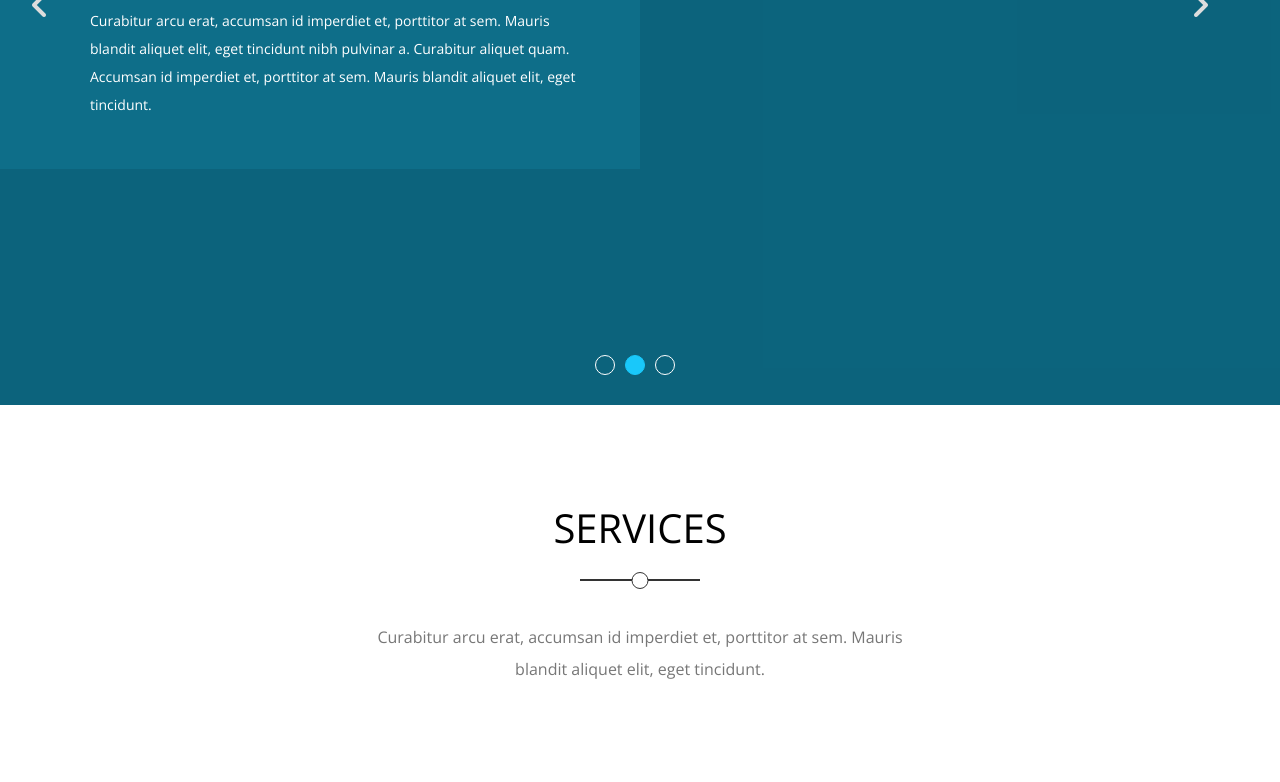
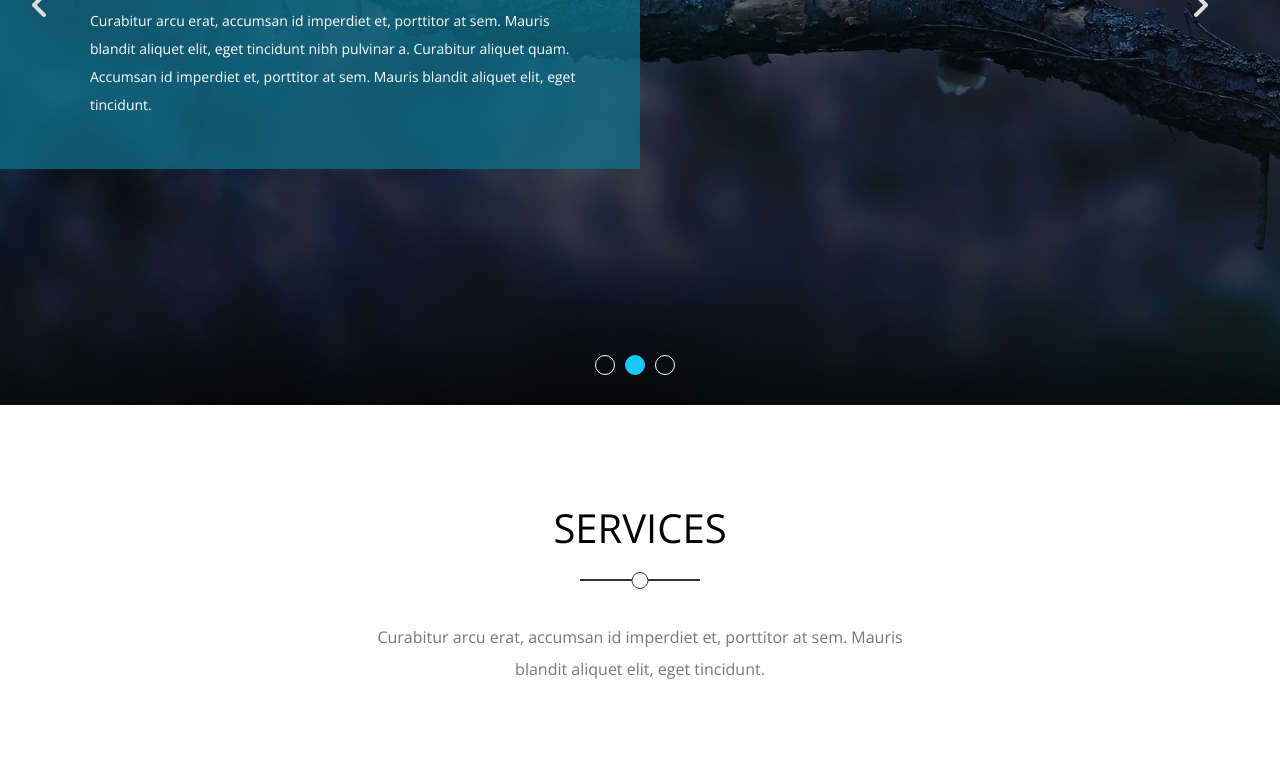
Before and after one commit to muhammedzanger/Caspeer_Template, a plain HTML site: page index.html in a window 1280 px wide. Shown: the part 395-1177 px from the top of the page. Drawn offline with nearby package versions, Linux system fonts and the light colour scheme.

Commit message:
"edit photos because did't upload"

```diff
--- a/css/casper.css
+++ b/css/casper.css
@@ -203,7 +203,7 @@ header nav .form i {
 .landing {
     min-height: 100vh;
     background-color: var(--main-color);
-    background-image: url('./image/landing.jpg');
+    background-image: url('../image/landing.jpg');
     background-size: cover;
     position: relative;
 }
```
